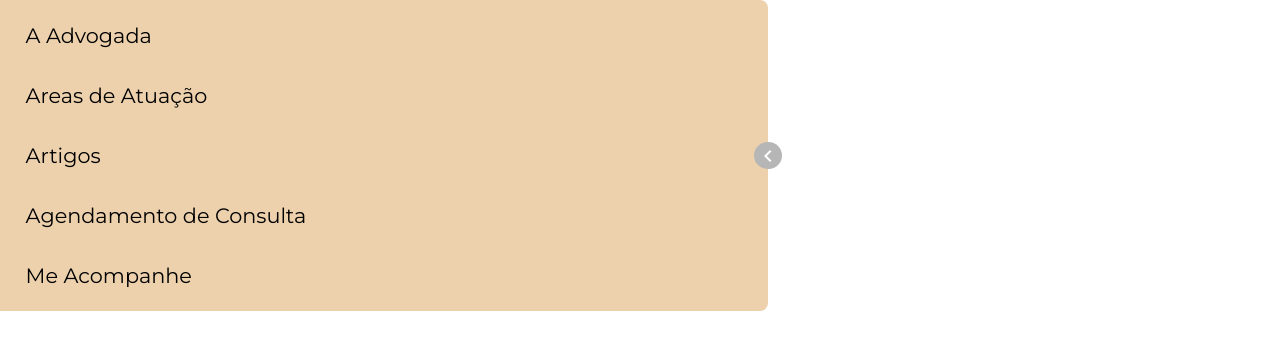
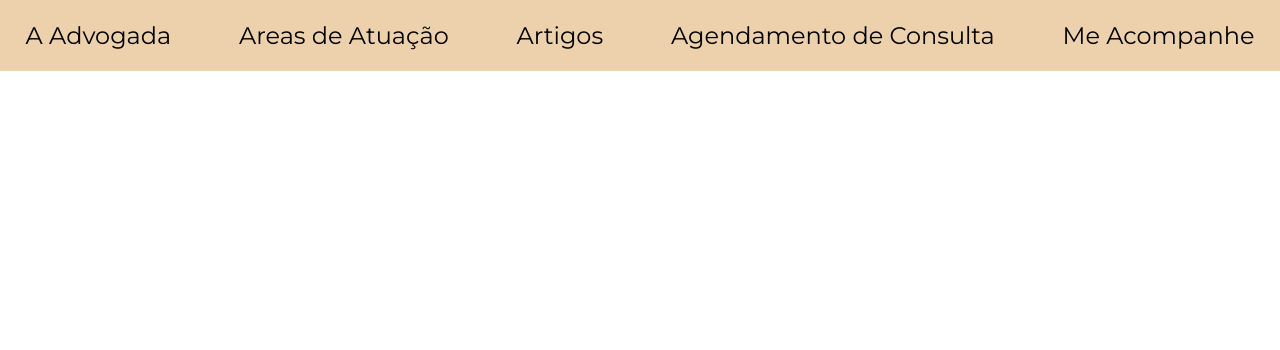
Before and after one commit to Felipe-LPA/Site-Fabiola, an Angular app: page / in a window 1280 px wide. Shown: the top 350 px of the page. Built offline with nearby package versions, Linux system fonts and the light colour scheme.

Commit message:
ajustado menu para desktop

```diff
--- a/src/app/app.component.html
+++ b/src/app/app.component.html
@@ -1,6 +1,6 @@
 <header [ngClass]="isMenuHidden ? 'hidden' : 'show'">
   <nav>
-    <ul >
+    <ul>
       <li><a href="#">A Advogada</a></li>
       <li><a href="#">Areas de Atuação</a></li>
       <li><a href="#">Artigos</a></li>
@@ -13,3 +13,7 @@
     </div>
   </nav>
 </header>
+
+<router-outlet></router-outlet>
+
+<footer></footer>
--- a/src/app/app.component.scss
+++ b/src/app/app.component.scss
@@ -4,7 +4,14 @@ header {
   position: fixed;
   width: 60vw;
   top: 0;
-//   transition: ;
+  left: 0;
+  @media screen {
+    @media (min-width: 420px) {
+      width: 100vw;
+      position: relative;
+    }
+  }
+  //   transition: ;
   nav {
     position: relative;
 
@@ -17,9 +24,41 @@ header {
       font-size: 1.3rem;
       border-top-right-radius: 0.5rem;
       border-bottom-right-radius: 0.5rem;
+      @media screen {
+        @media (min-width: 420px) {
+          border-radius: 0;
+          flex-direction: row;
+          width: 100%;
+          font-size: 0.8rem;
+          gap: 1vw;
+          max-width: 100vw;
+          box-sizing: border-box;
+          align-items: center;
+          justify-content: space-between;
+          li {
+            text-align: center;
+            width: fit-content;
+          }
+          li:hover{
+            text-decoration: underline;
+            opacity: 0.5;
+          }
+        }
+        @media (min-width: 520px) {
+          font-size: 1rem;
+        }
+        @media (min-width: 768px) {
+          font-size: 1.5rem;
+        }
+      }
     }
     ul.hidden {
       transform: translateX(-60vw);
+      @media screen {
+        @media (min-width: 420px) {
+        transform: none;
+        }
+      }
     }
 
     // li{
@@ -38,22 +77,37 @@ header {
       align-items: center;
       width: 1.7rem;
       height: 1.7rem;
-      transition: transform ease-in-out 0.5s ;
+      transition: transform ease-in-out 0.5s;
+      @media screen {
+        @media (min-width: 420px) {
+          display: none;
+        }
+      }
       mat-icon {
         font-size: 1.5rem;
       }
     }
-    div.icon.menuHidden{
-        transform: translateX(0.85rem);
-        transition: transform ease-in-out 0.5s ;
+    div.icon.menuHidden {
+      transform: translateX(0.85rem);
+      transition: transform ease-in-out 0.5s;
+      @media screen {
+        @media (min-width: 420px) {
+        transform: none;
+        }
+      }
     }
   }
 }
 header.show {
-  left: 0;
-  transition: transform ease-in-out 0.5s ;
+
+  transition: transform ease-in-out 0.5s;
 }
 header.hidden {
   transform: translate(-60vw);
-  transition: transform ease-in-out 0.5s ;
+  transition: transform ease-in-out 0.5s;
+  @media screen {
+    @media (min-width: 420px) {
+    transform: none;
+    }
+  }
 }
```
